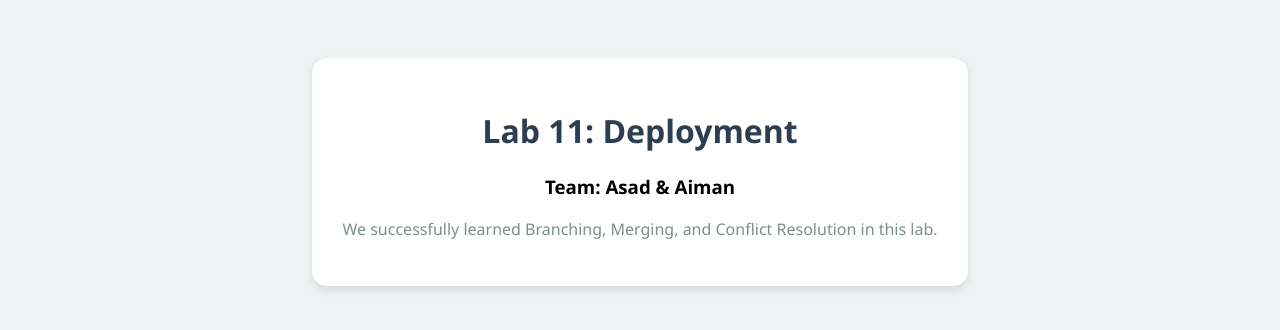
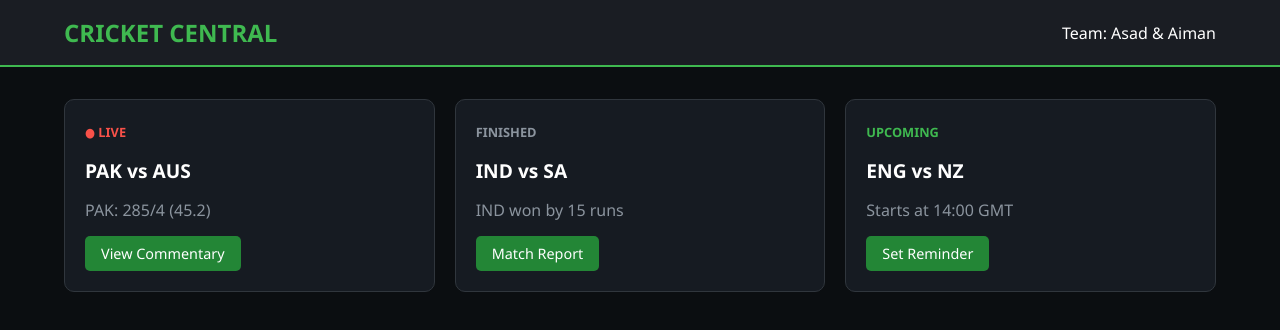
Before and after one commit to AsadZahidCE/Asad_Aiman_LAB11, a plain HTML site: page index.html in a window 1280 px wide. Drawn offline with Linux system fonts and the light colour scheme.

Commit message:
updated to cricket central theme

```diff
--- a/index.html
+++ b/index.html
@@ -2,19 +2,109 @@
 <html lang="en">
 <head>
     <meta charset="UTF-8">
-    <title>Lab 11 - GitHub Pages</title>
+    <meta name="viewport" content="width=device-width, initial-scale=1.0">
+    <title>Cricket Central | Live Scores & Stats</title>
     <style>
-        body { font-family: 'Segoe UI', Tahoma, Geneva, Verdana, sans-serif; text-align: center; padding: 50px; background-color: #eef2f3; }
-        .card { background: white; padding: 30px; border-radius: 15px; box-shadow: 0 4px 8px rgba(0,0,0,0.1); display: inline-block; }
-        h1 { color: #2c3e50; }
-        p { color: #7f8c8d; }
+        /* Core Styling */
+        body {
+            font-family: 'Segoe UI', Tahoma, Geneva, Verdana, sans-serif;
+            background-color: #0b0e11;
+            color: #ffffff;
+            margin: 0;
+            padding: 0;
+        }
+
+        header {
+            background-color: #1a1d23;
+            padding: 1rem 5%;
+            display: flex;
+            justify-content: space-between;
+            align-items: center;
+            border-bottom: 2px solid #3fb950;
+        }
+
+        header h1 { color: #3fb950; margin: 0; font-size: 1.5rem; }
+
+        /* Grid Layout for Match Cards */
+        .container {
+            padding: 2rem 5%;
+            display: grid;
+            grid-template-columns: repeat(auto-fit, minmax(300px, 1fr));
+            gap: 20px;
+        }
+
+        .card {
+            background-color: #161b22;
+            border: 1px solid #30363d;
+            border-radius: 10px;
+            padding: 20px;
+            transition: transform 0.2s;
+        }
+
+        .card:hover {
+            transform: translateY(-5px);
+            border-color: #3fb950;
+        }
+
+        .status {
+            font-size: 0.8rem;
+            text-transform: uppercase;
+            color: #f85149; /* Red for Live */
+            font-weight: bold;
+        }
+
+        .teams {
+            font-size: 1.2rem;
+            margin: 15px 0;
+            font-weight: bold;
+        }
+
+        .score {
+            color: #8b949e;
+            font-size: 1rem;
+        }
+
+        .btn {
+            display: inline-block;
+            margin-top: 15px;
+            padding: 8px 16px;
+            background-color: #238636;
+            color: white;
+            text-decoration: none;
+            border-radius: 5px;
+            font-size: 0.9rem;
+        }
     </style>
 </head>
 <body>
+
+<header>
+    <h1>CRICKET CENTRAL</h1>
+    <nav>Team: Asad & Aiman</nav>
+</header>
+
+<div class="container">
     <div class="card">
-        <h1>Lab 11: Deployment</h1>
-        <h3>Team: Asad & Aiman</h3>
-        <p>We successfully learned Branching, Merging, and Conflict Resolution in this lab.</p>
+        <span class="status">● Live</span>
+        <div class="teams">PAK vs AUS</div>
+        <div class="score">PAK: 285/4 (45.2)</div>
+        <a href="#" class="btn">View Commentary</a>
     </div>
+
+    <div class="card">
+        <span class="status" style="color: #8b949e;">Finished</span>
+        <div class="teams">IND vs SA</div>
+        <div class="score">IND won by 15 runs</div>
+        <a href="#" class="btn">Match Report</a>
+    </div>
+
+    <div class="card">
+        <span class="status" style="color: #3fb950;">Upcoming</span>
+        <div class="teams">ENG vs NZ</div>
+        <div class="score">Starts at 14:00 GMT</div>
+        <a href="#" class="btn">Set Reminder</a>
+    </div>
+</div>
+
 </body>
 </html>
```
